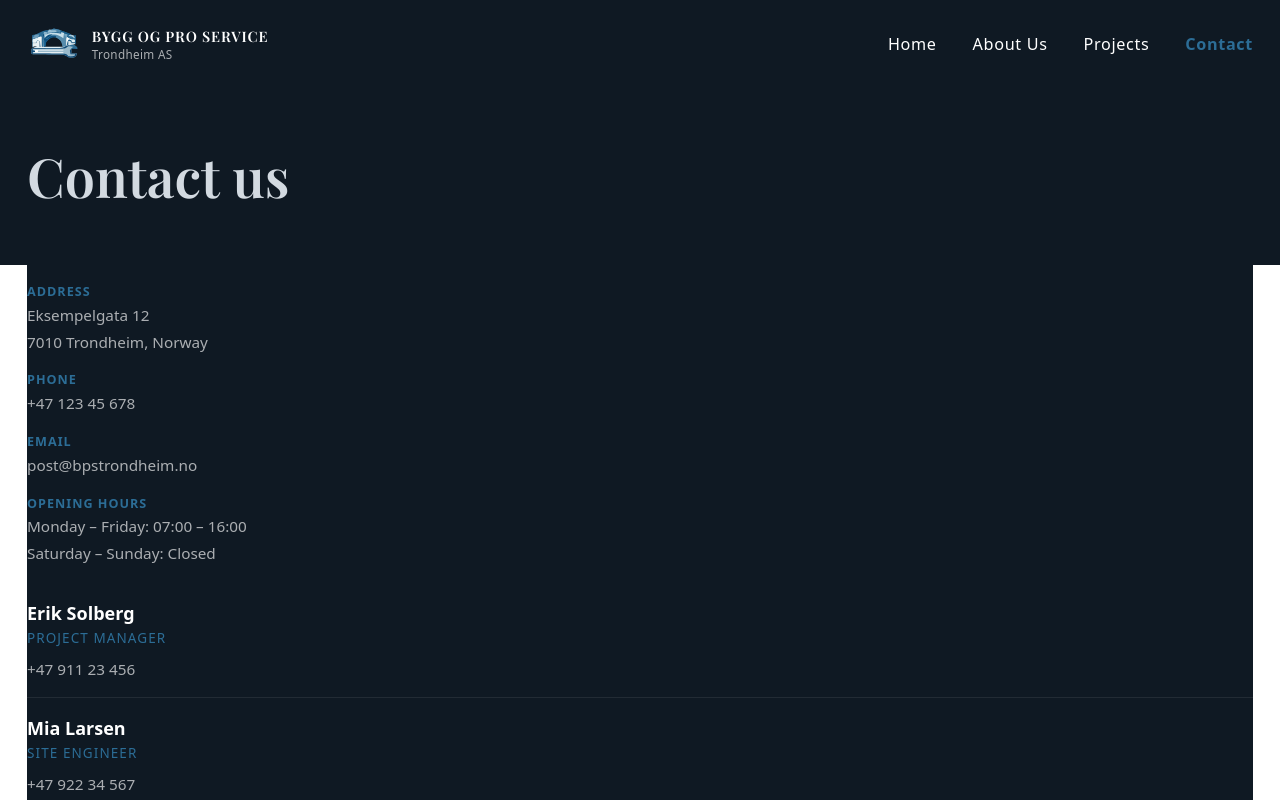
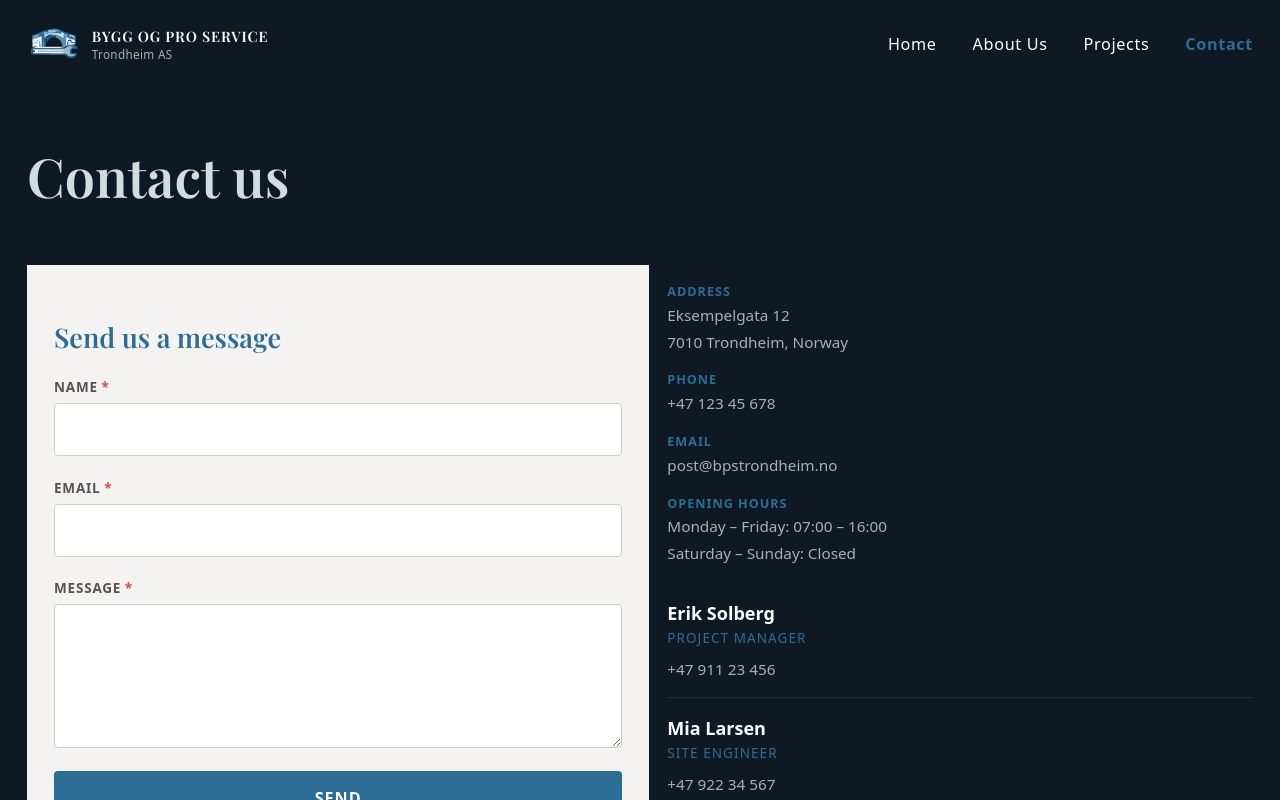
Before and after one commit to mmalicki-dev/bpstrondheimas, a React (Vite) app: page /contact in a window 1280 px wide. Shown: the top 800 px of the page. Built offline with nearby package versions, Linux system fonts and the light colour scheme.

Commit message:
Fixing contact page.

```diff
--- a/src/pages/Contact/Contact.module.css
+++ b/src/pages/Contact/Contact.module.css
@@ -1,16 +1,18 @@
+.contactPage {
+  background-color: var(--dark);
+}
 .contact {
   display: flex;
   flex-direction: column;
 }
 
-.contactArea {
-  padding: 0 0 4rem 0;
-  background-color: var(--dark);
-  width: 100%;
+.contactArea > div {
+  padding: 1rem 0;
 }
 
-.contactArea > div {
-  padding: 1rem 0;
+.contactArea {
+  padding-left: 1rem;
+  width: 100%;
 }
 
 @media (min-width: 768px) {
--- a/src/pages/Contact/Contact.tsx
+++ b/src/pages/Contact/Contact.tsx
@@ -10,13 +10,15 @@ const Contact = () => {
   return (
     <MainLayout>
       <PageHeader title="Contact us" />
-      <div className={styles.contact}>
+      <div className={styles.contactPage}>
         <ContentLayout>
-          <div className={styles.contactArea}>
-            <ContactInfo full />
-            <OurTeam compact />
+          <div className={styles.contact}>
+            <div className={styles.contactArea}>
+              <ContactInfo full />
+              <OurTeam compact />
+            </div>
+            <ContactForm />
           </div>
-          <ContactForm />
         </ContentLayout>
       </div>
     </MainLayout>
```
